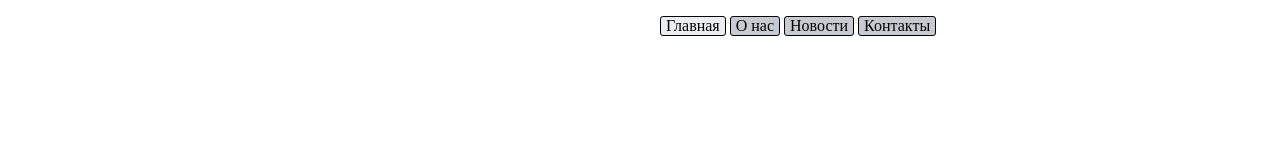
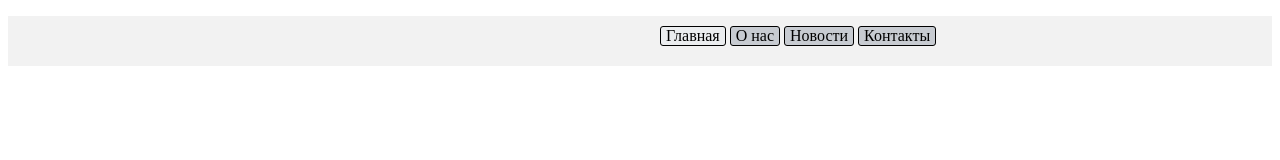
Before and after one commit to deadpatron/test, a plain HTML site: page index.html in a window 1280 px wide. Drawn offline with Linux system fonts and the light colour scheme.

Commit message:
menu position
test

```diff
--- a/css/style.css
+++ b/css/style.css
@@ -1,13 +1,16 @@
 li {
 	display: inline-block;
-	margin-left: 0px;
+	margin-top: 10px;
 	min-width: 30px;
 	border: 1px solid black;
 	border-radius: 3px;
 	text-align: center;
 	background: #C7CBD1;
+}
 
-
+ul {
+	background: #F2F2F2;
+	height: 50px;
 }
 
 .first {
```
